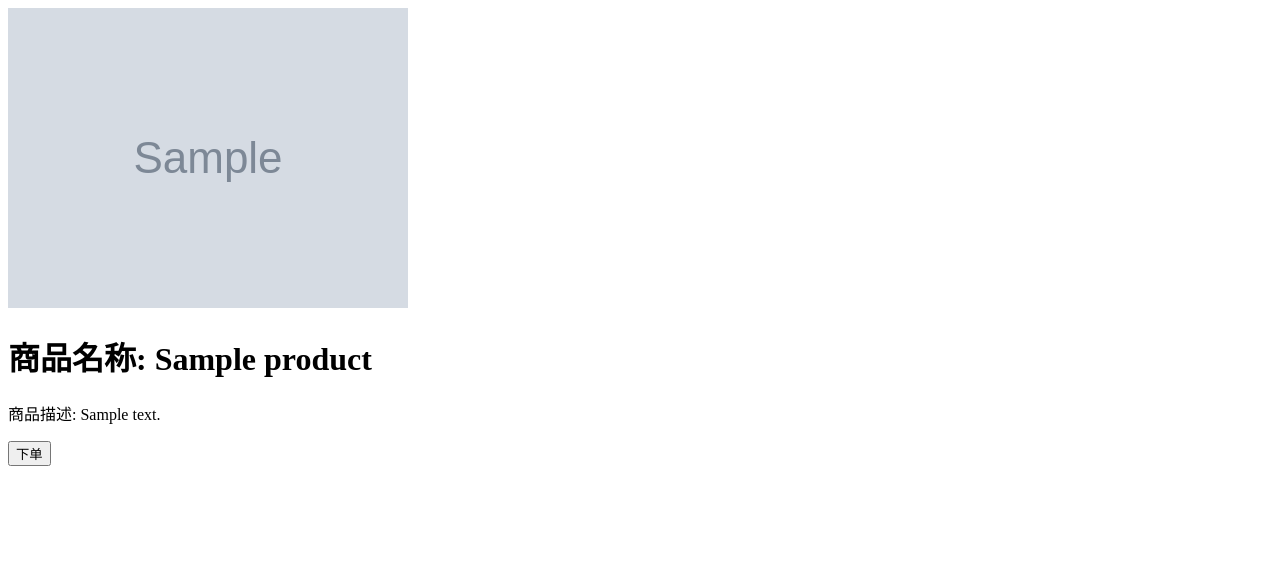
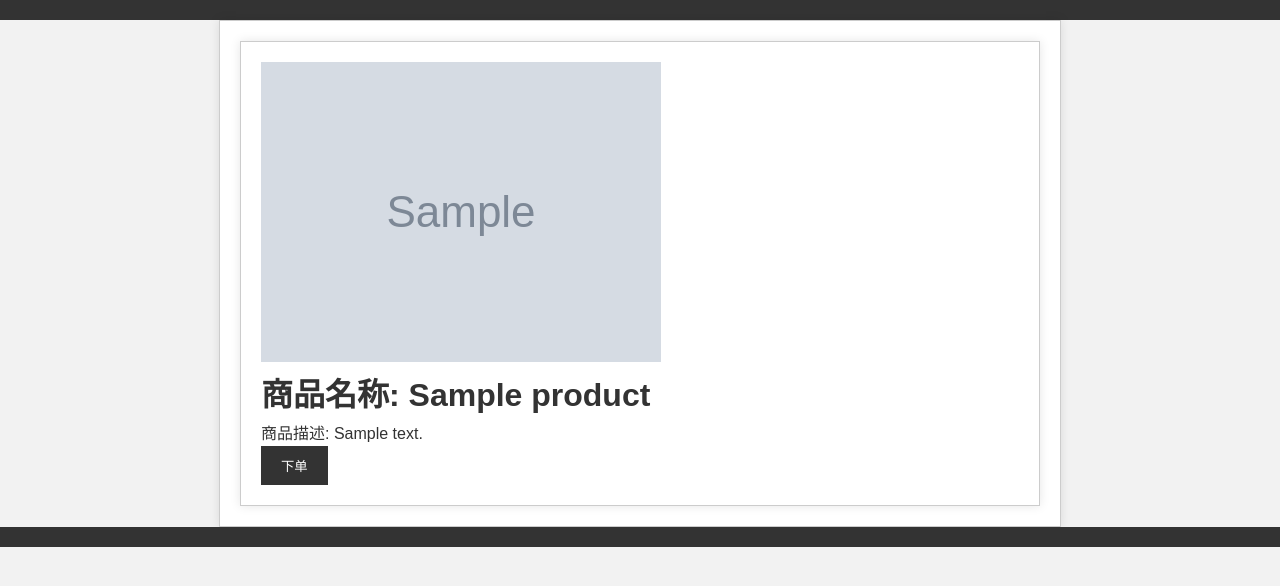
Before and after one commit to jackliuuu/flask_ecomm, a Flask app: template app/templates/product.html in a window 1280 px wide. Shown: the top 586 px of the page. Run offline with Flask 3, Linux system fonts and the light colour scheme; the template is opened without the code that fills it: values that come from a table or form of the project are taken from there, others are empty; tables that the repository leaves empty hold one stand-in row (values such as "Sample post"); grey boxes marked "Sample" are stand-in pictures.

Commit message:
easy product post page

```diff
--- /dev/null
+++ b/app/static/css/style.css
@@ -0,0 +1,66 @@
+/* Reset some default styles */
+body, h1, h2, p, ul, li {
+    margin: 0;
+    padding: 0;
+}
+
+body {
+    font-family: Arial, sans-serif;
+    background-color: #f2f2f2;
+    color: #333;
+    line-height: 1.6;
+}
+
+header {
+    background-color: #333;
+    color: #fff;
+    padding: 10px 0;
+    text-align: center;
+}
+
+nav ul {
+    list-style-type: none;
+}
+
+nav ul li {
+    display: inline;
+    margin-right: 10px;
+}
+
+nav ul li a {
+    text-decoration: none;
+    color: #fff;
+    font-weight: bold;
+}
+
+.content {
+    max-width: 800px;
+    margin: 0 auto;
+    padding: 20px;
+    background-color: #fff;
+    border: 1px solid #ccc;
+    box-shadow: 0 0 10px rgba(0, 0, 0, 0.1);
+}
+.product_info {
+    background-color: #fff;
+    padding: 20px;
+    border: 1px solid #ccc;
+    box-shadow: 0 0 10px rgba(0, 0, 0, 0.1);
+}
+
+.order-button {
+    background-color: #333;
+    color: #fff;
+    border: none;
+    padding: 10px 20px;
+    cursor: pointer;
+}
+
+footer {
+    text-align: center;
+    background-color: #333;
+    color: #fff;
+    padding: 10px 0;
+}
+
+/* Add specific styles for different page elements if needed */
--- /dev/null
+++ b/app/templates/base.html
@@ -0,0 +1,21 @@
+<!DOCTYPE html>
+<html>
+<head>
+    <title>{% block title %}My Website{% endblock %}</title>
+    <link rel="stylesheet" type="text/css" href="{{ url_for('static', filename='style.css') }}">
+    {% block styles %}{% endblock %}
+</head>
+<body>
+    <header>
+        <!-- 导航栏等内容 -->
+    </header>
+
+    <div class="content">
+        {% block content %}{% endblock %}
+    </div>
+
+    <footer>
+        <!-- 页脚内容等 -->
+    </footer>
+</body>
+</html>
--- a/app/templates/product.html
+++ b/app/templates/product.html
@@ -1,22 +1,37 @@
-<!DOCTYPE html>
-<html>
-<head>
-    <title>商品信息</title>
-</head>
-<body>
-    <div class="products">
-        <div class="product_info">
-            <img src="{{ product_info.image_url }}" alt="商品图片">
-            <h1>商品名称: {{ product_info.name }}</h1>
-            <p>商品描述: {{ product_info.description }}</p>
-            <button onclick="redirectToInbox()">下单</button>
-        </div>
+{% extends "base.html" %}
+
+{% block title %}商品信息{% endblock %}
+
+{% block styles %}
+    <style>
+        .product_info {
+            background-color: #fff;
+            padding: 20px;
+            border: 1px solid #ccc;
+            box-shadow: 0 0 10px rgba(0, 0, 0, 0.1);
+        }
+
+        .order-button {
+            background-color: #333;
+            color: #fff;
+            border: none;
+            padding: 10px 20px;
+            cursor: pointer;
+        }
+    </style>
+{% endblock %}
+
+{% block content %}
+    <script>
+        function redirectToInbox() {
+            // 使用 JavaScript 来重定向到 Instagram 的 inbox 页面
+            window.location.href = 'https://www.instagram.com/direct/inbox/';
+        }
+    </script>
+    <div class="product_info">
+        <img src="{{ product_info.image_url }}" alt="商品图片">
+        <h1>商品名称: {{ product_info.name }}</h1>
+        <p>商品描述: {{ product_info.description }}</p>
+        <button class="order-button" onclick="redirectToInbox()">下单</button>
     </div>
-</body>
-<script>
-    function redirectToInbox() {
-        // 使用 JavaScript 来重定向到 Instagram 的 inbox 页面
-        window.location.href = 'https://www.instagram.com/direct/inbox/';
-    }
-</script>
-</html>
+{% endblock %}
```
